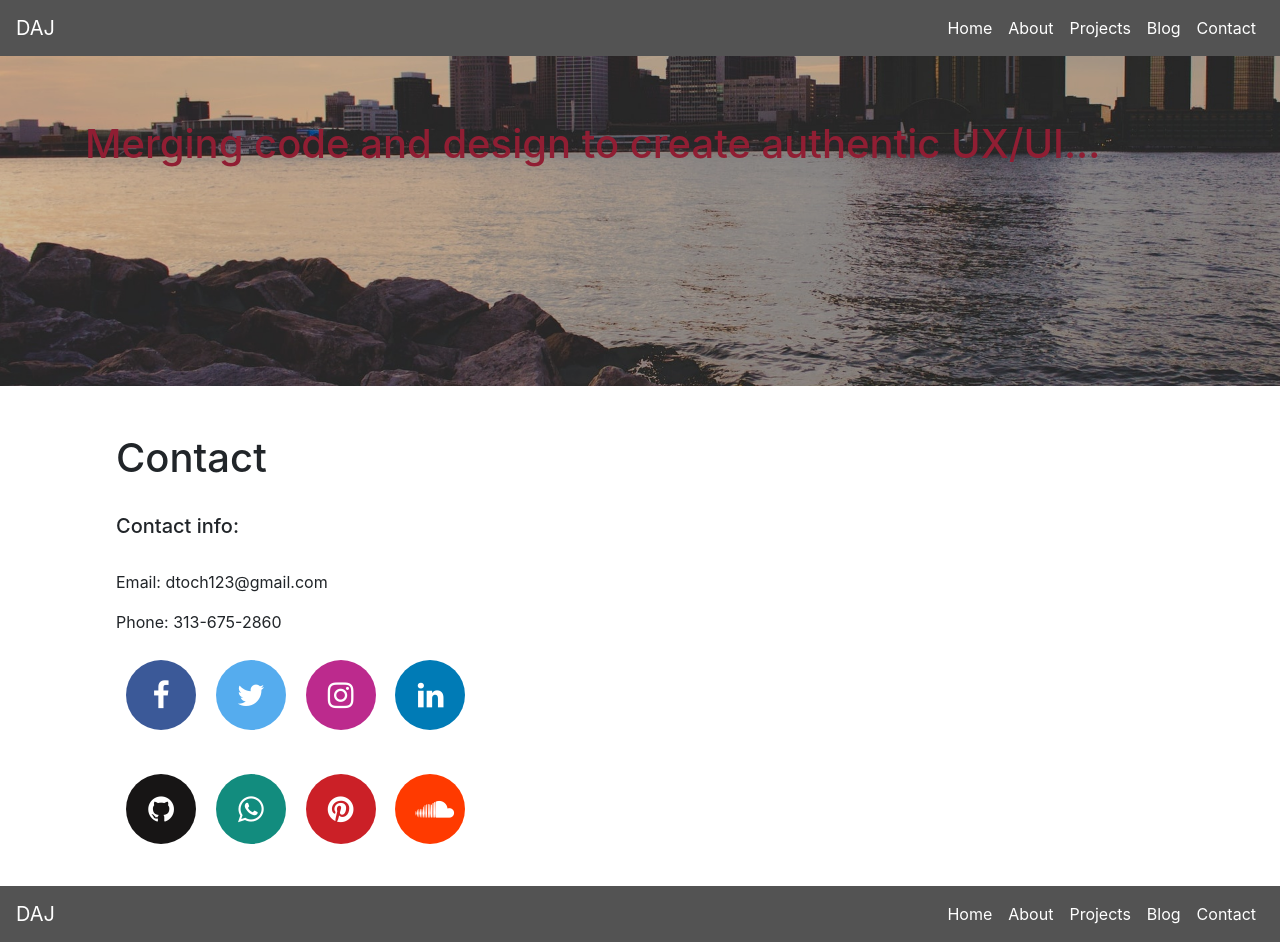
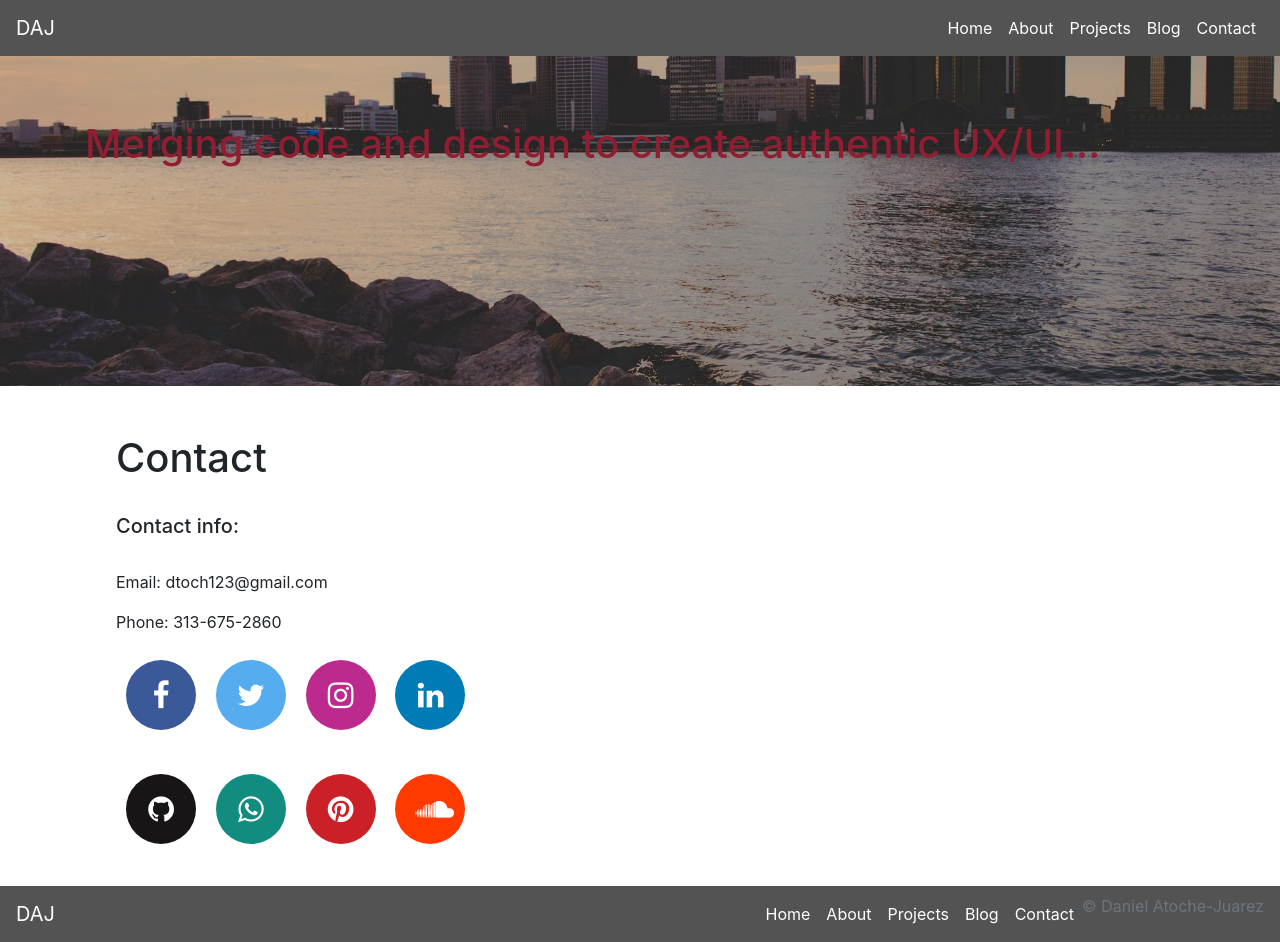
Before and after one commit to datoche-juarez/personal-site, a React (Create React App) app: page /contact in a window 1280 px wide. Built offline with nearby package versions, Linux system fonts and the light colour scheme.

Commit message:
Added copyright to footer...

```diff
--- a/src/components/Footer.jsx
+++ b/src/components/Footer.jsx
@@ -22,7 +22,7 @@ const Styles = styled.div`
 
 export const Footer = () => (
   <Styles>
-    <Navbar expand="lg" style={{position:'sticky'}}>
+    <Navbar expand="lg" style={{ position: "sticky" }}>
       <Navbar.Brand href="/">DAJ</Navbar.Brand>
       <Navbar.Toggle aria-controls="basic-navbar-nav" />
       <Navbar.Collapse id="basic-navbar-nav">
@@ -52,6 +52,7 @@ export const Footer = () => (
               <Link to="/contact">Contact</Link>
             </Nav.Link>
           </Nav.Item>
+          <p class="text-muted">&copy; Daniel Atoche-Juarez</p>
         </Nav>
       </Navbar.Collapse>
     </Navbar>
```
